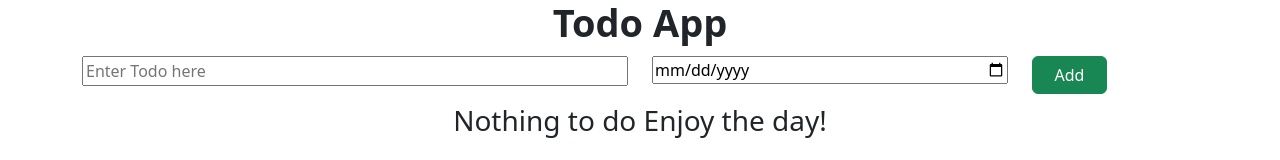
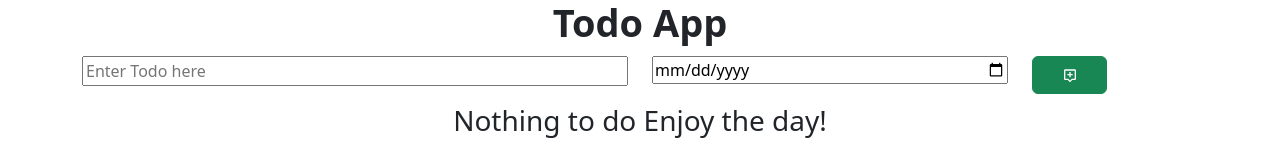
Before and after one commit to Rajsinh1921/Kg-Coding, a React (Vite) app in the folder 1 To-do-App/: page / in a window 1280 px wide. Shown: the top 160 px of the page. Built offline with nearby package versions, Linux system fonts and the light colour scheme.

Commit message:
Button Style Updated

```diff
--- a/1 To-do-App/package.json
+++ b/1 To-do-App/package.json
@@ -12,7 +12,8 @@
   "dependencies": {
     "bootstrap": "^5.3.2",
     "react": "^18.2.0",
-    "react-dom": "^18.2.0"
+    "react-dom": "^18.2.0",
+    "react-icons": "^4.11.0"
   },
   "devDependencies": {
     "@types/react": "^18.2.15",
--- a/1 To-do-App/src/Components/AddTodo.jsx
+++ b/1 To-do-App/src/Components/AddTodo.jsx
@@ -1,4 +1,5 @@
 import { useState } from "react";
+import { BiMessageAltAdd } from "react-icons/bi";
 
 function AddTodo({ onNewItem }) {
   const [inputname, setInputname] = useState("");
@@ -41,7 +42,7 @@ function AddTodo({ onNewItem }) {
             type="button"
             className="btn btn-success btn-add"
           >
-            Add
+            <BiMessageAltAdd />
           </button>
         </div>
       </div>
--- a/1 To-do-App/src/Components/TodoItem.jsx
+++ b/1 To-do-App/src/Components/TodoItem.jsx
@@ -1,3 +1,5 @@
+import { RiDeleteBin6Line } from "react-icons/ri";
+
 function TodoItem({ name, duedate, id, onClickDelete }) {
   return (
     <div className="container">
@@ -10,7 +12,7 @@ function TodoItem({ name, duedate, id, onClickDelete }) {
             className="btn btn-danger btn-delete"
             onClick={() => onClickDelete(id)}
           >
-            Delete
+            <RiDeleteBin6Line />
           </button>
         </div>
       </div>
```
Also changed, not shown: 1 other file (tests, documents, lock files or other folders).
